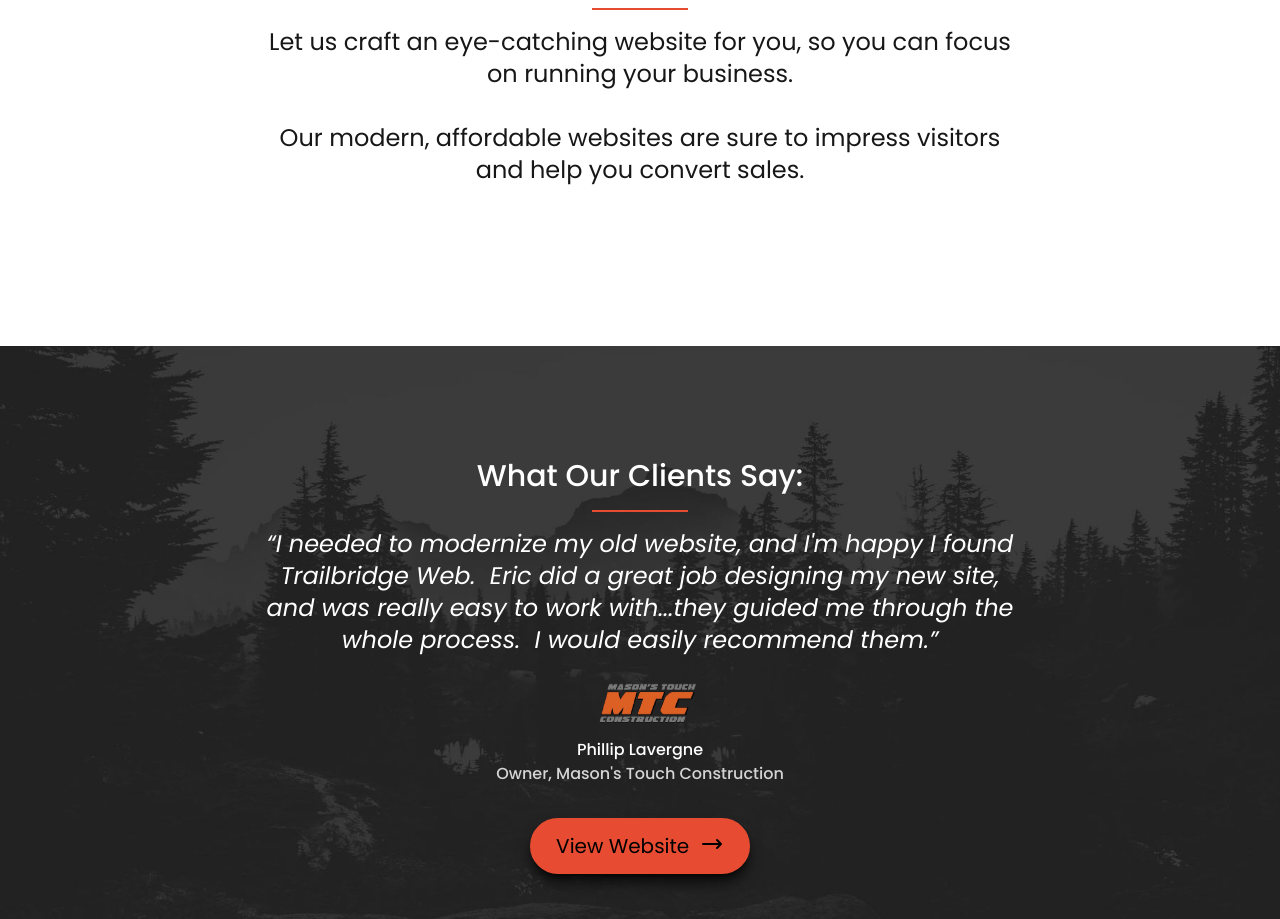
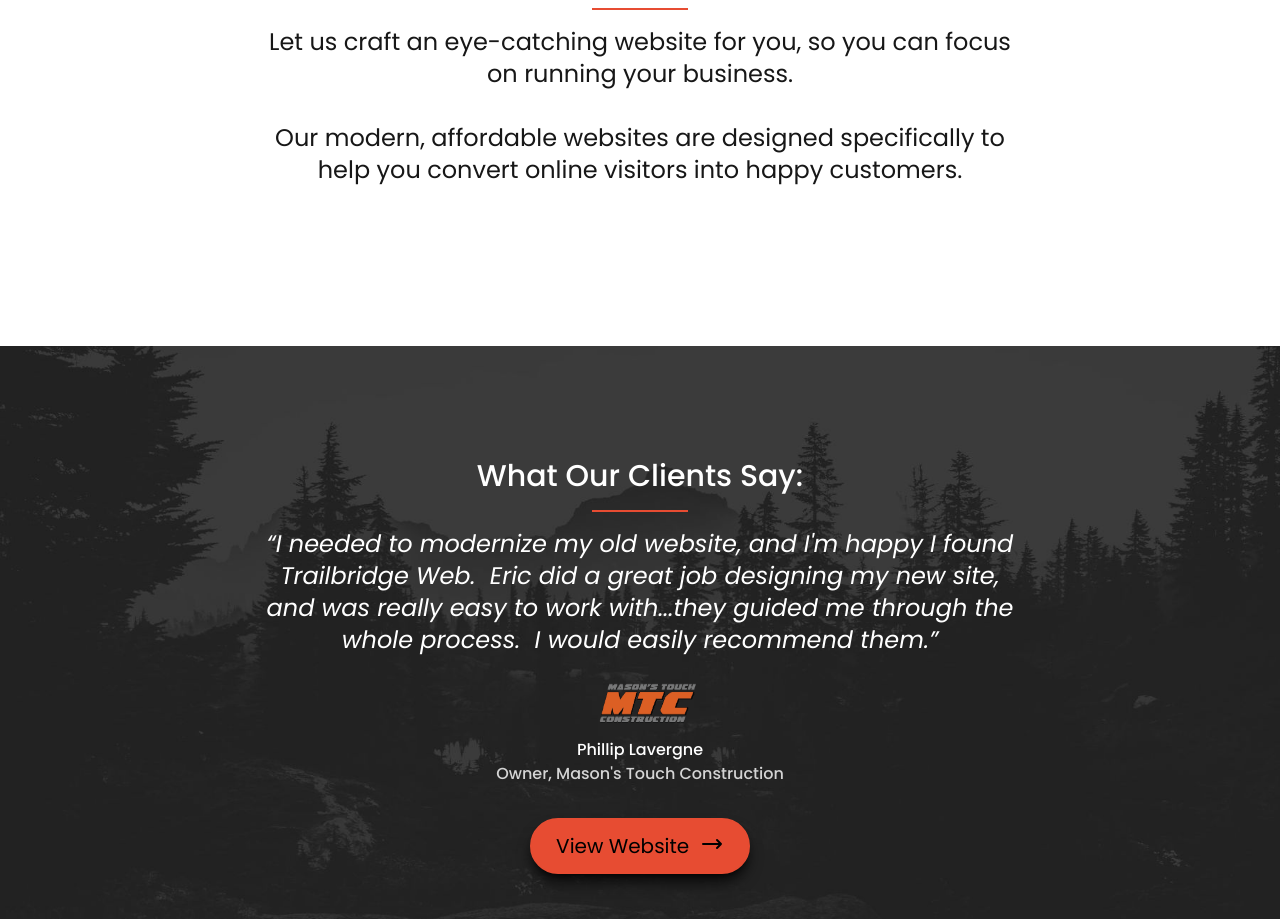
Before and after one commit to EMurrell/Agency-Beta, a Next.js app: page / in a window 1280 px wide. Shown: the part 1300-2219 px from the top of the page. Built offline with nearby package versions, Linux system fonts and the light colour scheme.

Commit message:
Update copy

```diff
--- a/components/About.js
+++ b/components/About.js
@@ -21,8 +21,8 @@ export default function About() {
           </p>
           <br />
           <p>
-            Our modern, affordable websites are sure to impress visitors and
-            help you convert sales.
+            Our modern, affordable websites are designed specifically to
+            help you convert online visitors into happy customers.
           </p>
         </div>
       </FadeIn>
```
